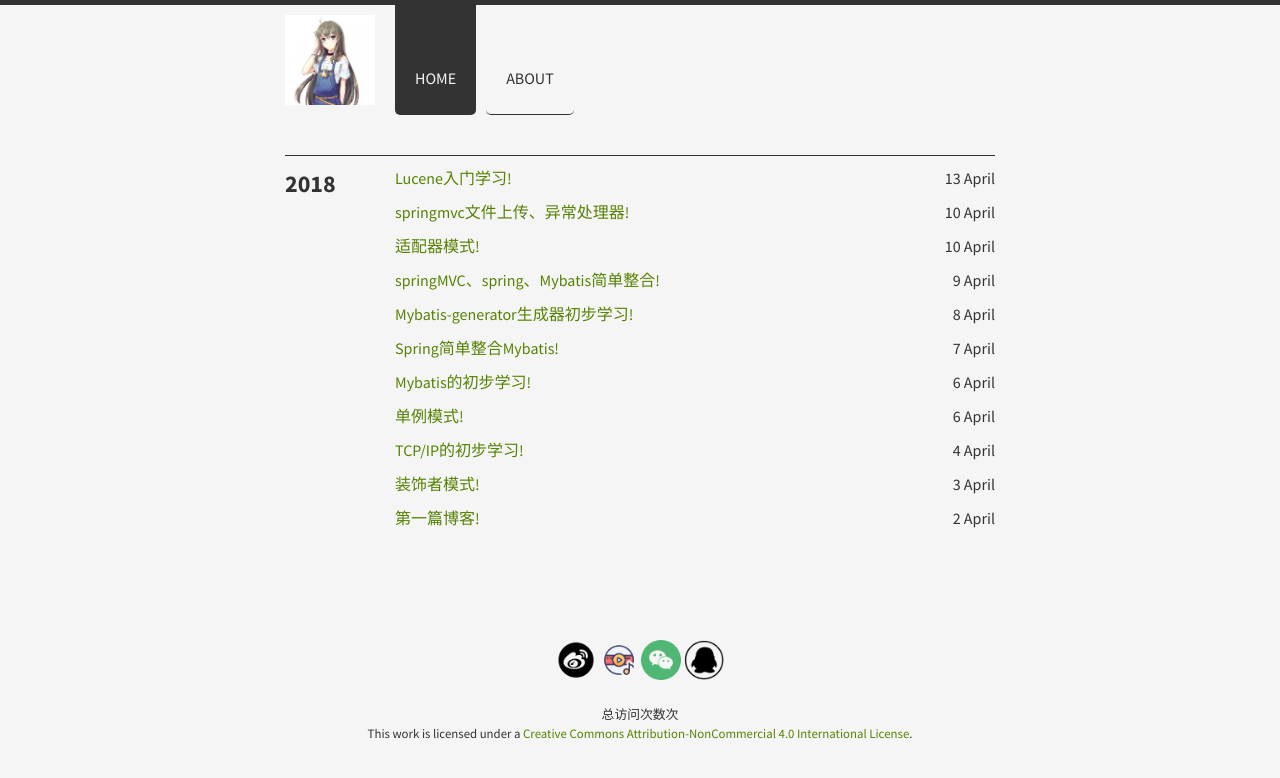
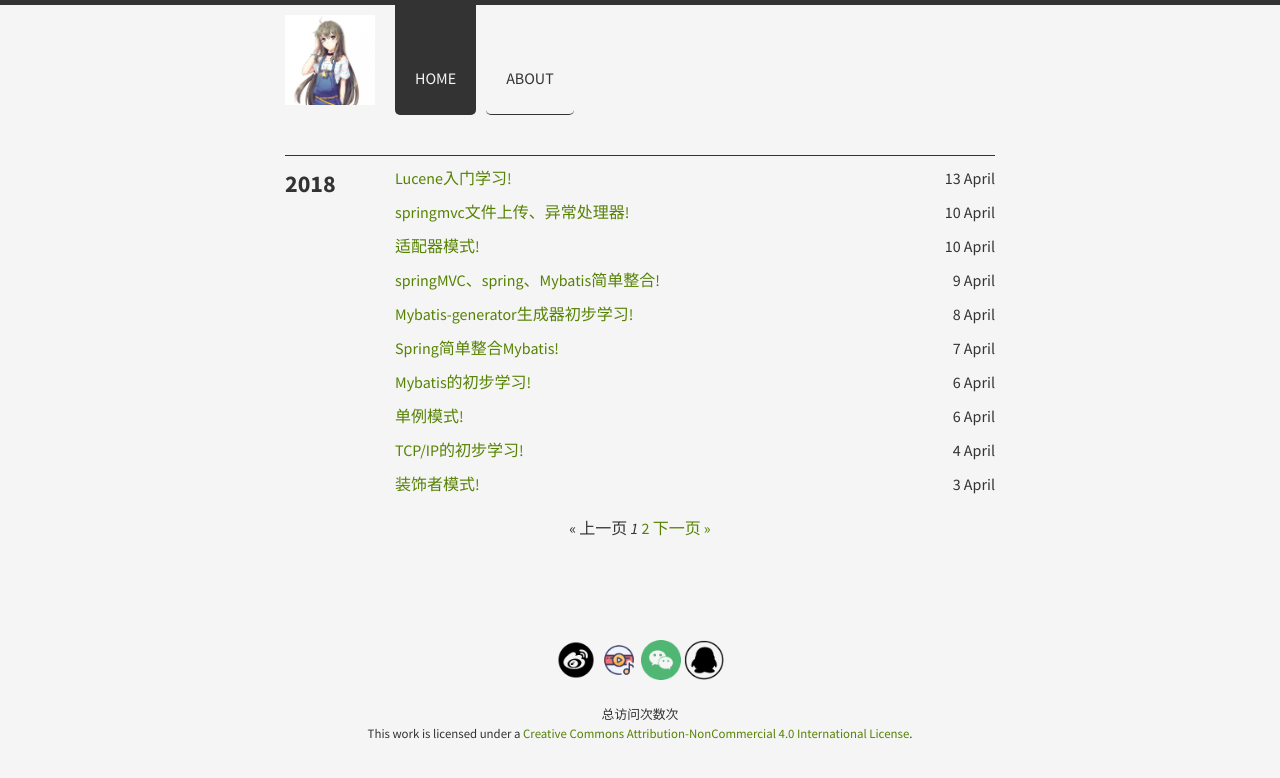
Before and after one commit to ruanwenjun/ruanwenjun.github.io, a Jekyll site: the page built from index.html, in a window 1280 px wide. Shown: the top 778 px of the page. Built offline with Jekyll 4.4.1, drawn with Linux system fonts in a browser that asks for light colours; nearby versions of some CDN libraries; the list of posts is cut into pages by our own code; comment, search, counter and statistics services are not loaded.

Commit message:
更新分页

```diff
--- a/_layouts/home.html
+++ b/_layouts/home.html
@@ -4,7 +4,7 @@
 ---
 
 <section class="archive">
-{% for post in site.posts %}
+{% for post in paginator.posts %}
 {% unless post.next %}
 
   {% unless forloop.first %}
@@ -48,4 +48,30 @@
   {% endif %}
 
 {% endfor %}
+
+{% if paginator.total_pages > 1 %}
+<div class="pagination" style="text-align: center;">
+  {% if paginator.previous_page %}
+    <a href="{{ paginator.previous_page_path | prepend: site.baseurl | replace: '//', '/' }}">&laquo; 上一页</a>
+  {% else %}
+    <span>&laquo; 上一页</span>
+  {% endif %}
+
+  {% for page in (1..paginator.total_pages) %}
+    {% if page == paginator.page %}
+      <em>{{ page }}</em>
+    {% elsif page == 1 %}
+      <a href="{{ '/index.html' | prepend: site.baseurl | replace: '//', '/' }}">{{ page }}</a>
+    {% else %}
+      <a href="{{ site.paginate_path | prepend: site.baseurl | replace: '//', '/' | replace: ':num', page }}">{{ page }}</a>
+    {% endif %}
+  {% endfor %}
+
+  {% if paginator.next_page %}
+    <a href="{{ paginator.next_page_path | prepend: site.baseurl | replace: '//', '/' }}">下一页 &raquo;</a>
+  {% else %}
+    <span>下一页 &raquo;</span>
+  {% endif %}
+</div>
+{% endif %}
 </section>
```
